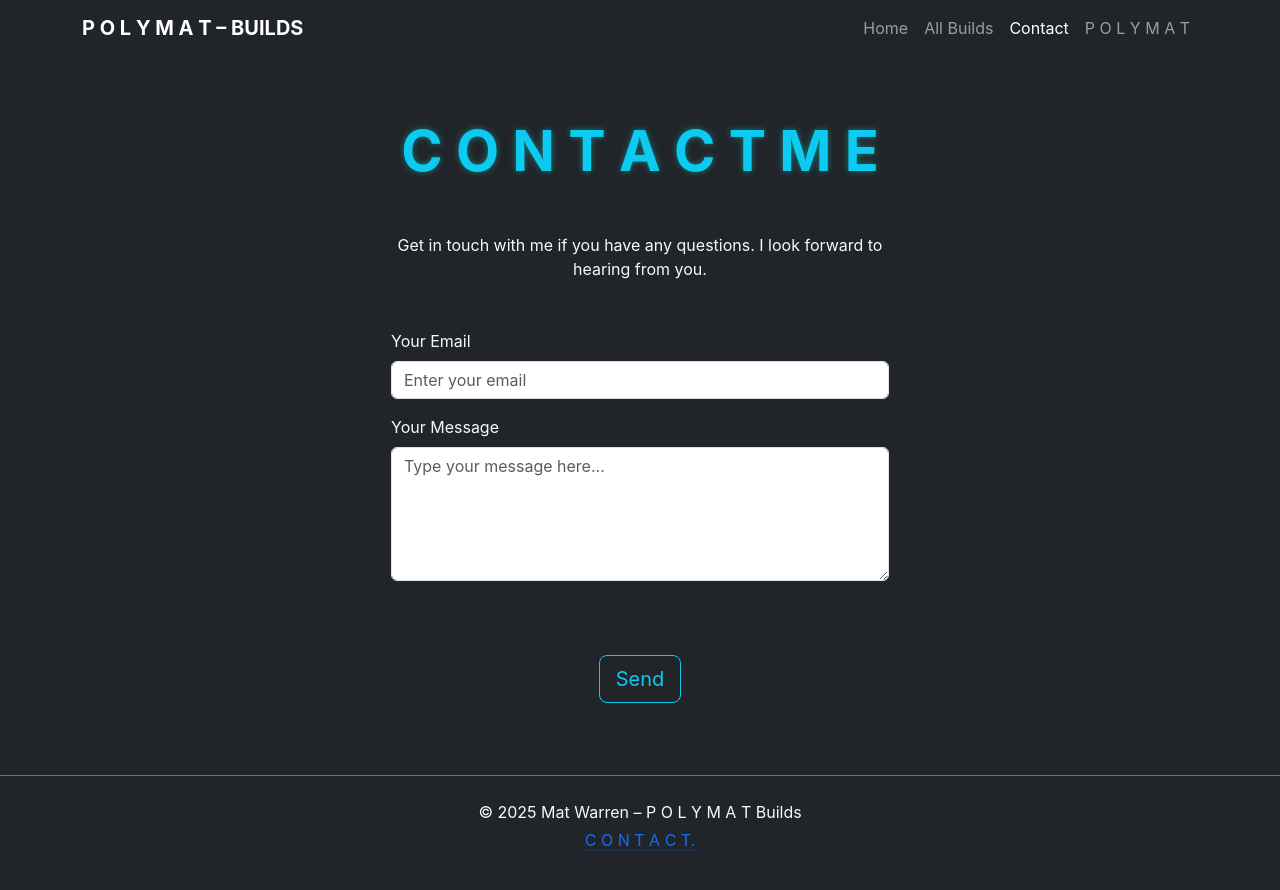
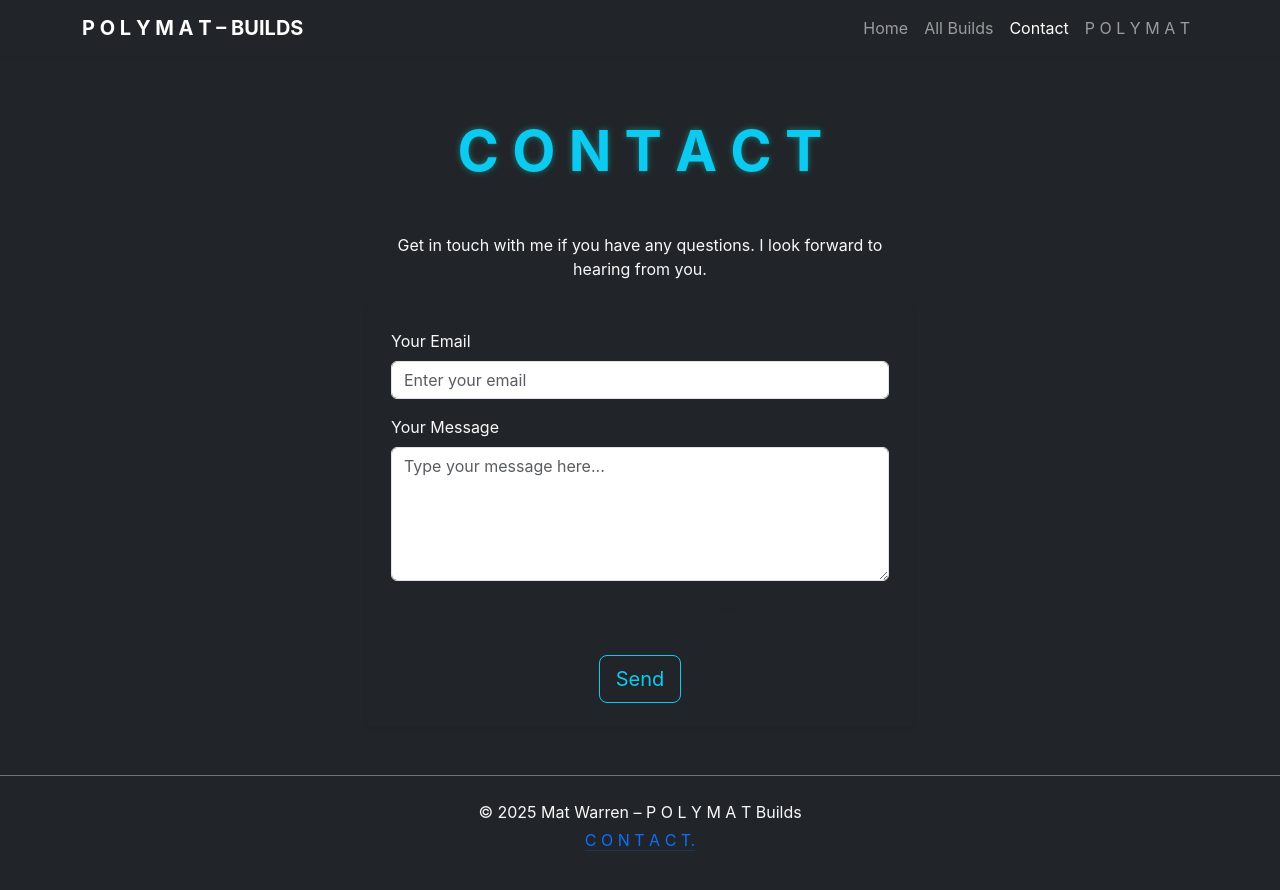
Before and after one commit to astro-mat/polymatBuilds, a Jekyll site: the page built from contact.html, in a window 1280 px wide. Shown: the top 890 px of the page. Built offline with Jekyll 4.4.1, drawn with Linux system fonts in a browser that asks for light colours.

Commit message:
Commit changes

```diff
--- a/contact.html
+++ b/contact.html
@@ -6,7 +6,7 @@ permalink: /contact/
 <section class="bg-dark container my-5">
   <div class="row justify-content-center">
     <div class="col-md-8 col-lg-6">
-      <h1 class="text-center mb-5 display-4 fw-bold mb-3 text-info">C O N T A C T M E</h1>
+      <h1 class="text-center mb-5 display-4 fw-bold mb-3 text-info">C O N T A C T</h1>
       <p class="text-center mb-4">
         Get in touch with me if you have any questions. I look forward to hearing from you.
       </p>
```
